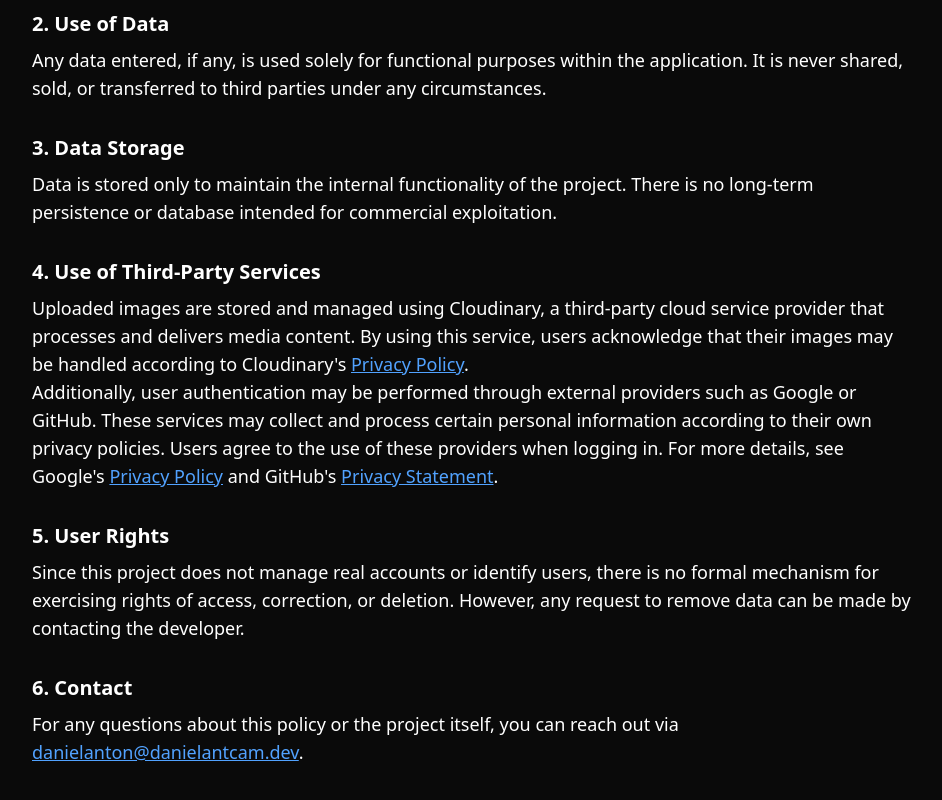
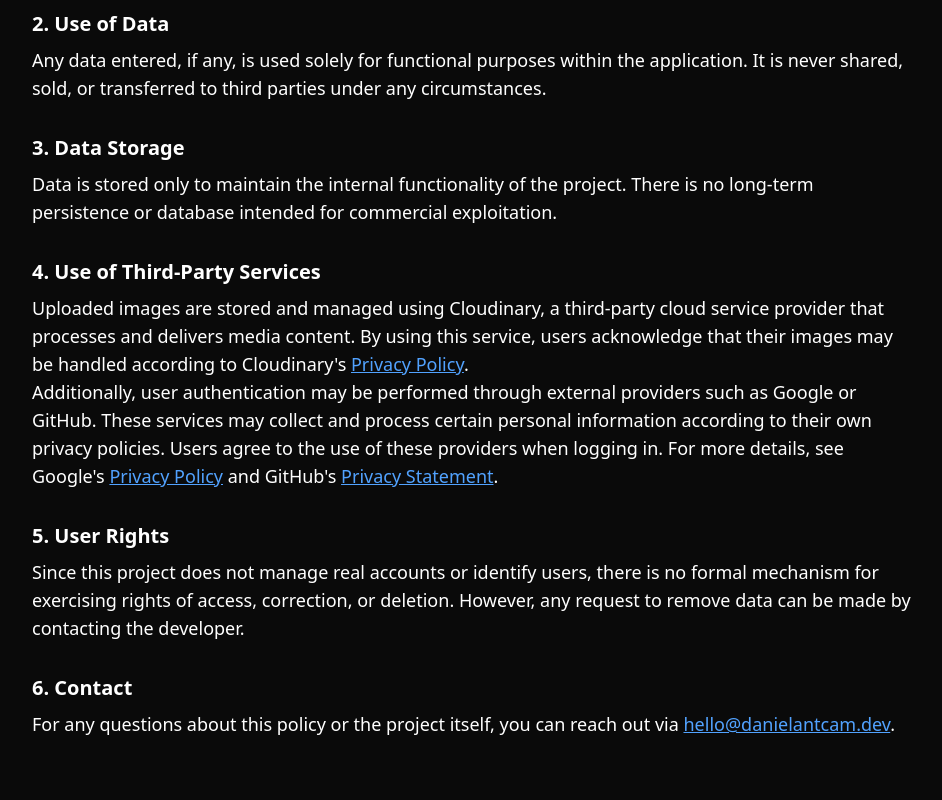
Before and after one commit to danielantcam/linkhub, a Next.js app: page /privacy-policy in a window 1280 px wide. Shown: the part 506-1306 px from the top of the page, without its empty margins (168-1110 px from the left). Built offline with nearby package versions, Linux system fonts and the light colour scheme; no server answers.

Commit message:
Update contact email in privacy policy

```diff
--- a/src/app/privacy-policy/page.jsx
+++ b/src/app/privacy-policy/page.jsx
@@ -56,7 +56,7 @@ export default function PrivacyPolicy() {
           <li>
             <h2 className="text-xl font-semibold mb-2">6. Contact</h2>
             <p>
-              For any questions about this policy or the project itself, you can reach out via <a href="mailto:danielanton@danielantcam.dev" className="underline text-blue-400 hover:text-blue-300">danielanton@danielantcam.dev</a>.
+              For any questions about this policy or the project itself, you can reach out via <a href="mailto:hello@danielantcam.dev" className="underline text-blue-400 hover:text-blue-300">hello@danielantcam.dev</a>.
             </p>
           </li>
         </ol>
```
